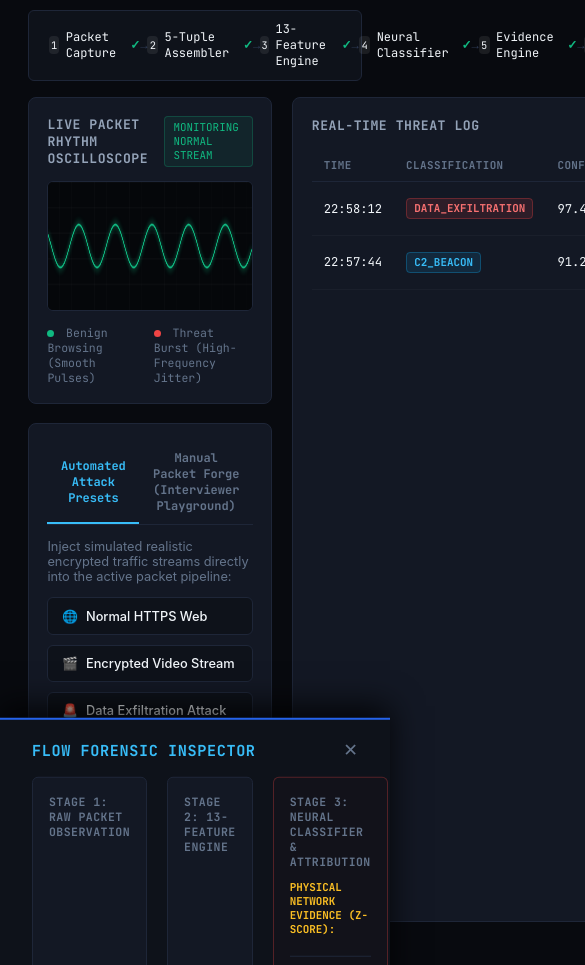
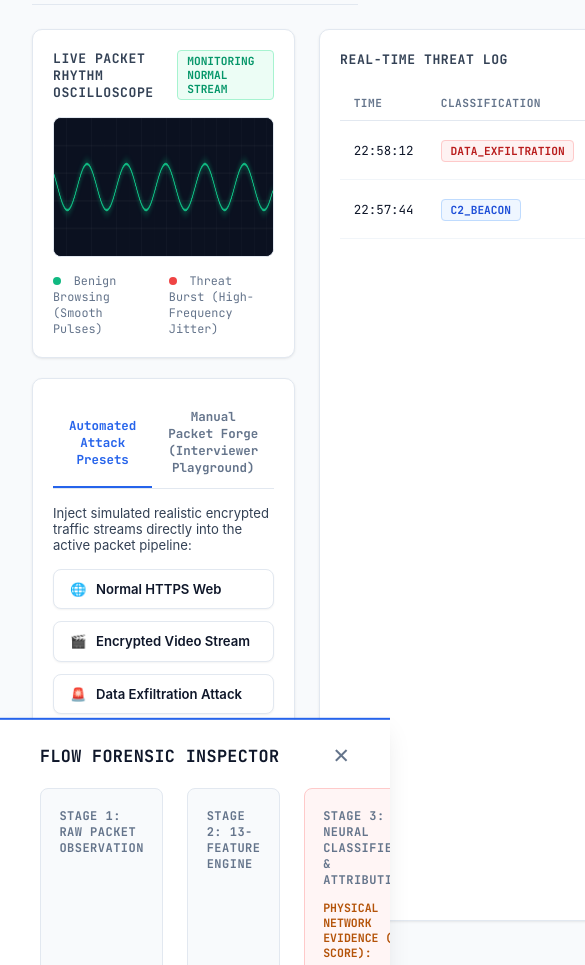
Before and after one commit to akash20065ray-sys/CipherSieve, a plain HTML site: page dashboard/index.html in a window 390 px wide. Shown: the part 126-1091 px from the top of the page, 585 px wide, since content can reach past the window. Drawn offline with Linux system fonts and the light colour scheme.

Commit message:
feat(ui): implement clean light SaaS theme, remove static pipeline bar, and add dynamic latency/flow streaming

```diff
--- a/dashboard/app.js
+++ b/dashboard/app.js
@@ -72,11 +72,11 @@ function initModelSelector() {
 // Oscilloscope Canvas Animation
 function startOscilloscope() {
   function draw() {
-    ctx.fillStyle = "#05070a";
+    ctx.fillStyle = "#0b1120";
     ctx.fillRect(0, 0, canvas.width, canvas.height);
 
     // Draw Grid Lines
-    ctx.strokeStyle = "rgba(255, 255, 255, 0.04)";
+    ctx.strokeStyle = "rgba(255, 255, 255, 0.06)";
     ctx.lineWidth = 1;
     for (let x = 0; x < canvas.width; x += 40) {
       ctx.beginPath();
--- a/dashboard/index.html
+++ b/dashboard/index.html
@@ -48,21 +48,6 @@
         </div>
       </div>
     </header>
-
-    <!-- Pipeline Stage Status Bar -->
-    <section class="pipeline-bar">
-      <div class="stage-step active"><span class="step-num">1</span> Packet Capture <span class="chk">✓</span></div>
-      <div class="stage-arrow">→</div>
-      <div class="stage-step active"><span class="step-num">2</span> 5-Tuple Assembler <span class="chk">✓</span></div>
-      <div class="stage-arrow">→</div>
-      <div class="stage-step active"><span class="step-num">3</span> 13-Feature Engine <span class="chk">✓</span></div>
-      <div class="stage-arrow">→</div>
-      <div class="stage-step active"><span class="step-num">4</span> Neural Classifier <span class="chk">✓</span></div>
-      <div class="stage-arrow">→</div>
-      <div class="stage-step active"><span class="step-num">5</span> Evidence Engine <span class="chk">✓</span></div>
-      <div class="stage-arrow">→</div>
-      <div class="stage-step active"><span class="step-num">6</span> WebSocket SOC <span class="chk">✓</span></div>
-    </section>
 
     <!-- Main Grid Content -->
     <main class="soc-grid">
--- a/dashboard/styles.css
+++ b/dashboard/styles.css
@@ -1,27 +1,31 @@
-/* CipherSieve - Industrial Enterprise Dark Mode (Cloudflare / Datadog Aesthetic) */
+/* CipherSieve - Clean, Modern Enterprise Light SaaS Aesthetic */
 :root {
-  --bg-app: #080a0f;
-  --bg-surface: #0e121a;
-  --bg-card: #131824;
-  --bg-card-hover: #171e2e;
-  --bg-inset: #07090d;
+  --bg-app: #f8fafc;
+  --bg-surface: #ffffff;
+  --bg-card: #ffffff;
+  --bg-hover: #f1f5f9;
+  --bg-inset: #f1f5f9;
 
-  --border-subtle: #1e2638;
-  --border-active: #2e3a54;
+  --border-subtle: #e2e8f0;
+  --border-active: #cbd5e1;
 
   --accent-blue: #2563eb;
   --accent-blue-hover: #1d4ed8;
   --accent-cyan: #0284c7;
-  --accent-emerald: #10b981;
-  --accent-crimson: #ef4444;
+  --accent-emerald: #059669;
+  --accent-crimson: #dc2626;
   --accent-amber: #d97706;
 
-  --text-primary: #f1f5f9;
-  --text-secondary: #94a3b8;
+  --text-primary: #0f172a;
+  --text-secondary: #334155;
   --text-muted: #64748b;
 
   --font-sans: 'Inter', -apple-system, BlinkMacSystemFont, sans-serif;
   --font-mono: 'JetBrains Mono', 'Fira Code', monospace;
+
+  --shadow-sm: 0 1px 2px 0 rgba(0, 0, 0, 0.05);
+  --shadow-card: 0 1px 3px 0 rgba(0, 0, 0, 0.07), 0 1px 2px -1px rgba(0, 0, 0, 0.05);
+  --shadow-lg: 0 10px 25px -5px rgba(0, 0, 0, 0.1), 0 8px 10px -6px rgba(0, 0, 0, 0.1);
 }
 
 * {
@@ -40,9 +44,9 @@ body {
 }
 
 .soc-container {
-  max-width: 1400px;
+  max-width: 1380px;
   margin: 0 auto;
-  padding: 1.25rem 1.75rem;
+  padding: 1.5rem 2rem;
 }
 
 /* Header */
@@ -50,8 +54,9 @@ body {
   display: flex;
   justify-content: space-between;
   align-items: center;
-  padding-bottom: 1rem;
+  padding-bottom: 1.25rem;
   border-bottom: 1px solid var(--border-subtle);
+  margin-bottom: 1.5rem;
 }
 
 .brand {
@@ -65,33 +70,34 @@ body {
   height: 10px;
   border-radius: 50%;
   background: var(--accent-emerald);
-  box-shadow: 0 0 8px rgba(16, 185, 129, 0.6);
+  box-shadow: 0 0 0 3px rgba(5, 150, 105, 0.2);
 }
 
 .brand-text h1 {
-  font-size: 1.25rem;
+  font-size: 1.35rem;
   font-weight: 700;
-  letter-spacing: -0.01em;
+  color: var(--text-primary);
+  letter-spacing: -0.02em;
   display: flex;
   align-items: center;
   gap: 0.6rem;
 }
 
 .badge {
-  font-size: 0.68rem;
-  background: rgba(37, 99, 235, 0.12);
-  color: #60a5fa;
-  padding: 0.2rem 0.5rem;
+  font-size: 0.7rem;
+  background: #eff6ff;
+  color: var(--accent-blue);
+  padding: 0.2rem 0.55rem;
   border-radius: 4px;
-  border: 1px solid rgba(37, 99, 235, 0.3);
+  border: 1px solid #bfdbfe;
   font-family: var(--font-mono);
   font-weight: 600;
 }
 
 .subtitle {
-  font-size: 0.8rem;
+  font-size: 0.82rem;
   color: var(--text-muted);
-  margin-top: 0.15rem;
+  margin-top: 0.2rem;
 }
 
 /* Metrics Strip */
@@ -103,10 +109,11 @@ body {
 .metric-box {
   background: var(--bg-surface);
   border: 1px solid var(--border-subtle);
-  padding: 0.5rem 1rem;
-  border-radius: 6px;
+  padding: 0.55rem 1.1rem;
+  border-radius: 8px;
   display: flex;
   flex-direction: column;
+  box-shadow: var(--shadow-sm);
 }
 
 .metric-box .label {
@@ -118,7 +125,7 @@ body {
 }
 
 .metric-box .val {
-  font-size: 1.15rem;
+  font-size: 1.2rem;
   font-weight: 700;
   font-family: var(--font-mono);
   color: var(--text-primary);
@@ -126,23 +133,24 @@ body {
 }
 
 .alert-box {
-  border-color: rgba(239, 68, 68, 0.4);
-  background: rgba(239, 68, 68, 0.04);
+  border-color: #fecaca;
+  background: #fef2f2;
 }
 
 .alert-val {
-  color: #f87171 !important;
+  color: var(--accent-crimson) !important;
 }
 
 .model-dropdown {
-  background: var(--bg-inset);
-  color: #38bdf8;
+  background: #ffffff;
+  color: var(--accent-blue);
   border: 1px solid var(--border-subtle);
-  border-radius: 4px;
+  border-radius: 6px;
   padding: 0.35rem 0.6rem;
   font-family: var(--font-mono);
-  font-size: 0.8rem;
-  margin-top: 0.2rem;
+  font-size: 0.78rem;
+  font-weight: 500;
+  margin-top: 0.25rem;
   cursor: pointer;
   outline: none;
 }
@@ -151,124 +159,81 @@ body {
   border-color: var(--accent-blue);
 }
 
-/* Pipeline Status Bar */
-.pipeline-bar {
-  display: flex;
-  align-items: center;
-  justify-content: space-between;
-  margin: 1rem 0;
-  padding: 0.65rem 1.25rem;
-  background: var(--bg-surface);
-  border: 1px solid var(--border-subtle);
-  border-radius: 6px;
-  font-family: var(--font-mono);
-  font-size: 0.75rem;
-}
-
-.stage-step {
-  display: flex;
-  align-items: center;
-  gap: 0.4rem;
-  color: var(--text-muted);
-}
-
-.stage-step.active {
-  color: var(--text-primary);
-}
-
-.step-num {
-  background: rgba(255, 255, 255, 0.08);
-  width: 18px;
-  height: 18px;
-  display: inline-flex;
-  align-items: center;
-  justify-content: center;
-  border-radius: 4px;
-  font-size: 0.65rem;
-}
-
-.chk {
-  color: var(--accent-emerald);
-  font-weight: 700;
-}
-
-.stage-arrow {
-  color: var(--border-active);
-}
-
 /* Grid Layout */
 .soc-grid {
   display: grid;
   grid-template-columns: 1.15fr 0.85fr;
-  gap: 1.25rem;
+  gap: 1.5rem;
 }
 
 .card {
   background: var(--bg-card);
   border: 1px solid var(--border-subtle);
-  border-radius: 8px;
-  padding: 1.15rem;
-  margin-bottom: 1.15rem;
+  border-radius: 10px;
+  padding: 1.25rem;
+  margin-bottom: 1.25rem;
+  box-shadow: var(--shadow-card);
 }
 
 .card-header {
   display: flex;
   justify-content: space-between;
   align-items: center;
-  margin-bottom: 0.85rem;
+  margin-bottom: 1rem;
 }
 
 .card-header h3 {
   font-size: 0.82rem;
   font-family: var(--font-mono);
   color: var(--text-secondary);
-  font-weight: 600;
+  font-weight: 700;
   letter-spacing: 0.04em;
 }
 
 .card-tag {
-  font-size: 0.68rem;
-  background: rgba(16, 185, 129, 0.08);
+  font-size: 0.7rem;
+  background: #ecfdf5;
   color: var(--accent-emerald);
-  border: 1px solid rgba(16, 185, 129, 0.25);
-  padding: 0.2rem 0.5rem;
+  border: 1px solid #a7f3d0;
+  padding: 0.2rem 0.55rem;
   border-radius: 4px;
   font-family: var(--font-mono);
+  font-weight: 600;
 }
 
 #oscilloscopeCanvas {
   width: 100%;
-  height: 130px;
-  background: var(--bg-inset);
-  border-radius: 6px;
+  height: 140px;
+  background: #0f172a;
+  border-radius: 8px;
   border: 1px solid var(--border-subtle);
 }
 
 .waveform-legend {
   display: flex;
-  gap: 1.25rem;
-  font-size: 0.72rem;
+  gap: 1.5rem;
+  font-size: 0.74rem;
   color: var(--text-muted);
-  margin-top: 0.65rem;
+  margin-top: 0.75rem;
   font-family: var(--font-mono);
 }
 
 .dot {
   display: inline-block;
-  width: 7px;
-  height: 7px;
+  width: 8px;
+  height: 8px;
   border-radius: 50%;
-  margin-right: 0.3rem;
+  margin-right: 0.35rem;
 }
 
-.dot-green { background: var(--accent-emerald); }
-.dot-red { background: var(--accent-crimson); }
+.dot-green { background: #10b981; }
+.dot-red { background: #ef4444; }
 
 /* Tabs & Controls */
 .tab-strip {
   display: flex;
   border-bottom: 1px solid var(--border-subtle);
-  margin-bottom: 0.85rem;
+  margin-bottom: 1rem;
 }
 
 .tab-btn {
@@ -276,107 +241,111 @@ body {
   border: none;
   color: var(--text-muted);
   font-family: var(--font-mono);
-  font-size: 0.75rem;
+  font-size: 0.78rem;
   font-weight: 600;
-  padding: 0.5rem 0.85rem;
+  padding: 0.6rem 1rem;
   cursor: pointer;
   border-bottom: 2px solid transparent;
   transition: all 0.15s ease;
 }
 
 .tab-btn.active {
-  color: #38bdf8;
-  border-bottom-color: #38bdf8;
+  color: var(--accent-blue);
+  border-bottom-color: var(--accent-blue);
 }
 
 .sim-desc {
-  font-size: 0.8rem;
-  color: var(--text-muted);
-  margin-bottom: 0.85rem;
+  font-size: 0.82rem;
+  color: var(--text-secondary);
+  margin-bottom: 1rem;
 }
 
 .preset-buttons {
   display: grid;
-  grid-template-columns: repeat(auto-fit, minmax(170px, 1fr));
-  gap: 0.6rem;
+  grid-template-columns: repeat(auto-fit, minmax(180px, 1fr));
+  gap: 0.75rem;
 }
 
 .btn {
   display: flex;
   align-items: center;
-  gap: 0.5rem;
-  padding: 0.65rem 0.85rem;
-  border-radius: 6px;
+  gap: 0.6rem;
+  padding: 0.7rem 1rem;
+  border-radius: 8px;
   border: 1px solid var(--border-subtle);
-  background: var(--bg-surface);
+  background: #ffffff;
   color: var(--text-primary);
   cursor: pointer;
   font-family: var(--font-sans);
-  font-size: 0.8rem;
-  font-weight: 500;
+  font-size: 0.82rem;
+  font-weight: 600;
+  box-shadow: var(--shadow-sm);
   transition: all 0.15s ease;
 }
 
 .btn:hover {
-  background: var(--bg-card-hover);
+  background: var(--bg-hover);
   border-color: var(--border-active);
+  transform: translateY(-1px);
 }
 
-.btn-benign:hover { border-color: rgba(16, 185, 129, 0.4); }
-.btn-danger:hover { border-color: rgba(239, 68, 68, 0.4); }
-.btn-warning:hover { border-color: rgba(217, 119, 6, 0.4); }
+.btn-benign:hover { border-color: #6ee7b7; background: #f0fdf4; color: var(--accent-emerald); }
+.btn-danger:hover { border-color: #fca5a5; background: #fef2f2; color: var(--accent-crimson); }
+.btn-warning:hover { border-color: #fcd34d; background: #fffbeb; color: var(--accent-amber); }
 
 .evasion-row {
-  margin-top: 0.85rem;
-  padding-top: 0.75rem;
+  margin-top: 1rem;
+  padding-top: 0.85rem;
   border-top: 1px solid var(--border-subtle);
 }
 
 .toggle-container {
   display: flex;
   align-items: center;
-  gap: 0.65rem;
+  gap: 0.75rem;
   cursor: pointer;
 }
 
 .toggle-label {
-  font-size: 0.78rem;
-  color: #fbbf24;
+  font-size: 0.8rem;
+  color: var(--text-secondary);
   font-family: var(--font-mono);
+  font-weight: 500;
 }
 
 /* Slider Forge */
 .slider-group {
   display: flex;
   flex-direction: column;
-  gap: 0.85rem;
-  margin-bottom: 1rem;
+  gap: 1rem;
+  margin-bottom: 1.25rem;
 }
 
 .slider-item label {
   display: flex;
   justify-content: space-between;
-  font-size: 0.75rem;
+  font-size: 0.78rem;
   font-family: var(--font-mono);
-  color: var(--text-muted);
-  margin-bottom: 0.3rem;
+  color: var(--text-secondary);
+  margin-bottom: 0.35rem;
+  font-weight: 500;
 }
 
 .slider-val {
-  color: #38bdf8;
+  color: var(--accent-blue);
   font-weight: 700;
 }
 
 input[type="range"] {
   width: 100%;
   accent-color: var(--accent-blue);
-  background: var(--bg-inset);
 }
 
 .btn-forge {
   width: 100%;
   background: var(--accent-blue);
-  border: 1px solid var(--accent-blue-hover);
+  color: #ffffff;
+  border: none;
   justify-content: center;
   font-weight: 600;
 }
@@ -387,60 +356,64 @@ input[type="range"] {
 
 /* Threat Table */
 .threats-card {
-  height: calc(100% - 1.15rem);
+  height: calc(100% - 1.25rem);
 }
 
 .threat-table-container {
   overflow-y: auto;
-  max-height: 480px;
+  max-height: 500px;
 }
 
 .threat-table {
   width: 100%;
   border-collapse: collapse;
   font-family: var(--font-mono);
-  font-size: 0.76rem;
+  font-size: 0.78rem;
 }
 
 .threat-table th {
   text-align: left;
-  padding: 0.55rem 0.75rem;
+  padding: 0.65rem 0.85rem;
   color: var(--text-muted);
   border-bottom: 1px solid var(--border-subtle);
-  font-size: 0.68rem;
+  font-size: 0.7rem;
+  font-weight: 600;
   letter-spacing: 0.04em;
 }
 
 .threat-table td {
-  padding: 0.65rem 0.75rem;
-  border-bottom: 1px solid rgba(255, 255, 255, 0.03);
+  padding: 0.75rem 0.85rem;
+  border-bottom: 1px solid #f1f5f9;
 }
 
 .threat-badge {
-  padding: 0.15rem 0.45rem;
+  padding: 0.2rem 0.55rem;
   border-radius: 4px;
-  font-size: 0.68rem;
+  font-size: 0.7rem;
   font-weight: 600;
 }
 
-.badge-exfil { background: rgba(239, 68, 68, 0.12); color: #f87171; border: 1px solid rgba(239, 68, 68, 0.3); }
-.badge-scan { background: rgba(217, 119, 6, 0.12); color: #fbbf24; border: 1px solid rgba(217, 119, 6, 0.3); }
-.badge-beacon { background: rgba(14, 165, 233, 0.12); color: #38bdf8; border: 1px solid rgba(14, 165, 233, 0.3); }
-.badge-benign { background: rgba(16, 185, 129, 0.12); color: #34d399; border: 1px solid rgba(16, 185, 129, 0.3); }
+.badge-exfil { background: #fef2f2; color: #b91c1c; border: 1px solid #fecaca; }
+.badge-scan { background: #fffbeb; color: #b45309; border: 1px solid #fde68a; }
+.badge-beacon { background: #eff6ff; color: #1d4ed8; border: 1px solid #bfdbfe; }
+.badge-benign { background: #f0fdf4; color: #047857; border: 1px solid #a7f3d0; }
 
 .btn-inspect {
-  background: var(--bg-surface);
-  color: #60a5fa;
+  background: #ffffff;
+  color: var(--accent-blue);
   border: 1px solid var(--border-subtle);
-  padding: 0.2rem 0.5rem;
+  padding: 0.25rem 0.65rem;
   border-radius: 4px;
   cursor: pointer;
-  font-size: 0.68rem;
+  font-size: 0.72rem;
   font-family: var(--font-mono);
+  font-weight: 600;
+  box-shadow: var(--shadow-sm);
 }
 
 .btn-inspect:hover {
-  border-color: #60a5fa;
+  background: #eff6ff;
+  border-color: var(--accent-blue);
 }
 
 /* Inspector Drawer Modal */
@@ -449,14 +422,14 @@ input[type="range"] {
   bottom: 0;
   left: 0;
   right: 0;
-  background: var(--bg-surface);
+  background: #ffffff;
   border-top: 2px solid var(--accent-blue);
-  box-shadow: 0 -12px 30px rgba(0, 0, 0, 0.8);
-  padding: 1.25rem 2rem;
+  box-shadow: var(--shadow-lg);
+  padding: 1.5rem 2.5rem;
   transform: translateY(100%);
   transition: transform 0.25s ease-out;
   z-index: 1000;
-  max-height: 75vh;
+  max-height: 80vh;
   overflow-y: auto;
 }
 
@@ -468,122 +441,129 @@ input[type="range"] {
   display: flex;
   justify-content: space-between;
   align-items: center;
-  margin-bottom: 1rem;
+  margin-bottom: 1.25rem;
 }
 
 .drawer-header h2 {
-  font-size: 0.95rem;
+  font-size: 1.05rem;
   font-family: var(--font-mono);
-  color: #38bdf8;
-  letter-spacing: 0.04em;
+  color: var(--text-primary);
+  font-weight: 700;
+  letter-spacing: 0.02em;
 }
 
 .close-btn {
   background: transparent;
   border: none;
   color: var(--text-muted);
-  font-size: 1.1rem;
+  font-size: 1.3rem;
   cursor: pointer;
 }
 
 .inspector-flow-grid {
   display: grid;
-  grid-template-columns: 1fr 1fr 1.3fr;
-  gap: 1.25rem;
+  grid-template-columns: 1fr 1fr 1.35fr;
+  gap: 1.5rem;
 }
 
 .inspect-box {
-  background: var(--bg-card);
+  background: #f8fafc;
   border: 1px solid var(--border-subtle);
-  border-radius: 6px;
-  padding: 1rem;
+  border-radius: 8px;
+  padding: 1.15rem;
 }
 
 .inspect-box h4 {
-  font-size: 0.72rem;
+  font-size: 0.75rem;
   font-family: var(--font-mono);
   color: var(--text-muted);
-  margin-bottom: 0.65rem;
+  margin-bottom: 0.75rem;
+  font-weight: 700;
   letter-spacing: 0.04em;
 }
 
 .packet-stream-list {
   font-family: var(--font-mono);
-  font-size: 0.72rem;
+  font-size: 0.75rem;
   display: flex;
   flex-direction: column;
-  gap: 0.35rem;
+  gap: 0.4rem;
 }
 
 .packet-item {
   display: flex;
   justify-content: space-between;
-  padding: 0.25rem 0.45rem;
-  background: var(--bg-inset);
+  padding: 0.35rem 0.6rem;
+  background: #ffffff;
+  border: 1px solid var(--border-subtle);
   border-radius: 4px;
 }
 
 .feature-metrics {
   display: grid;
   grid-template-columns: 1fr 1fr;
-  gap: 0.5rem;
+  gap: 0.6rem;
   font-family: var(--font-mono);
-  font-size: 0.72rem;
+  font-size: 0.75rem;
 }
 
 .feat-item {
-  background: var(--bg-inset);
-  padding: 0.45rem;
-  border-radius: 4px;
+  background: #ffffff;
+  border: 1px solid var(--border-subtle);
+  padding: 0.55rem;
+  border-radius: 6px;
 }
 
 .feat-item span {
   display: block;
   color: var(--text-muted);
-  font-size: 0.65rem;
+  font-size: 0.68rem;
+  margin-bottom: 0.15rem;
 }
 
 .highlight-box {
-  border-color: rgba(239, 68, 68, 0.3);
-  background: rgba(239, 68, 68, 0.02);
+  border-color: #fecaca;
+  background: #fff5f5;
 }
 
 .classification-result {
-  font-size: 1.05rem;
+  font-size: 1.15rem;
   font-weight: 700;
   font-family: var(--font-mono);
-  color: #f87171;
-  margin-bottom: 0.65rem;
+  color: var(--accent-crimson);
+  margin-bottom: 0.75rem;
 }
 
 .evidence-block h5 {
-  font-size: 0.68rem;
+  font-size: 0.72rem;
   font-family: var(--font-mono);
-  color: #fbbf24;
-  margin-bottom: 0.4rem;
+  color: #b45309;
+  margin-bottom: 0.5rem;
+  font-weight: 700;
 }
 
 .evidence-list {
   list-style: none;
-  font-size: 0.76rem;
+  font-size: 0.78rem;
   color: var(--text-primary);
   display: flex;
   flex-direction: column;
-  gap: 0.35rem;
+  gap: 0.4rem;
 }
 
 .evidence-list li::before {
   content: "• ";
-  color: #f87171;
+  color: var(--accent-crimson);
+  font-weight: 700;
 }
 
 .latency-breakdown {
-  margin-top: 0.85rem;
-  padding-top: 0.65rem;
-  border-top: 1px solid var(--border-subtle);
+  margin-top: 1rem;
+  padding-top: 0.75rem;
+  border-top: 1px solid rgba(220, 38, 38, 0.15);
   font-family: var(--font-mono);
-  font-size: 0.68rem;
-  color: var(--text-muted);
+  font-size: 0.72rem;
+  color: var(--text-secondary);
 }
 
 .hidden { display: none; }
```
Also changed, not shown: 1 other file.
